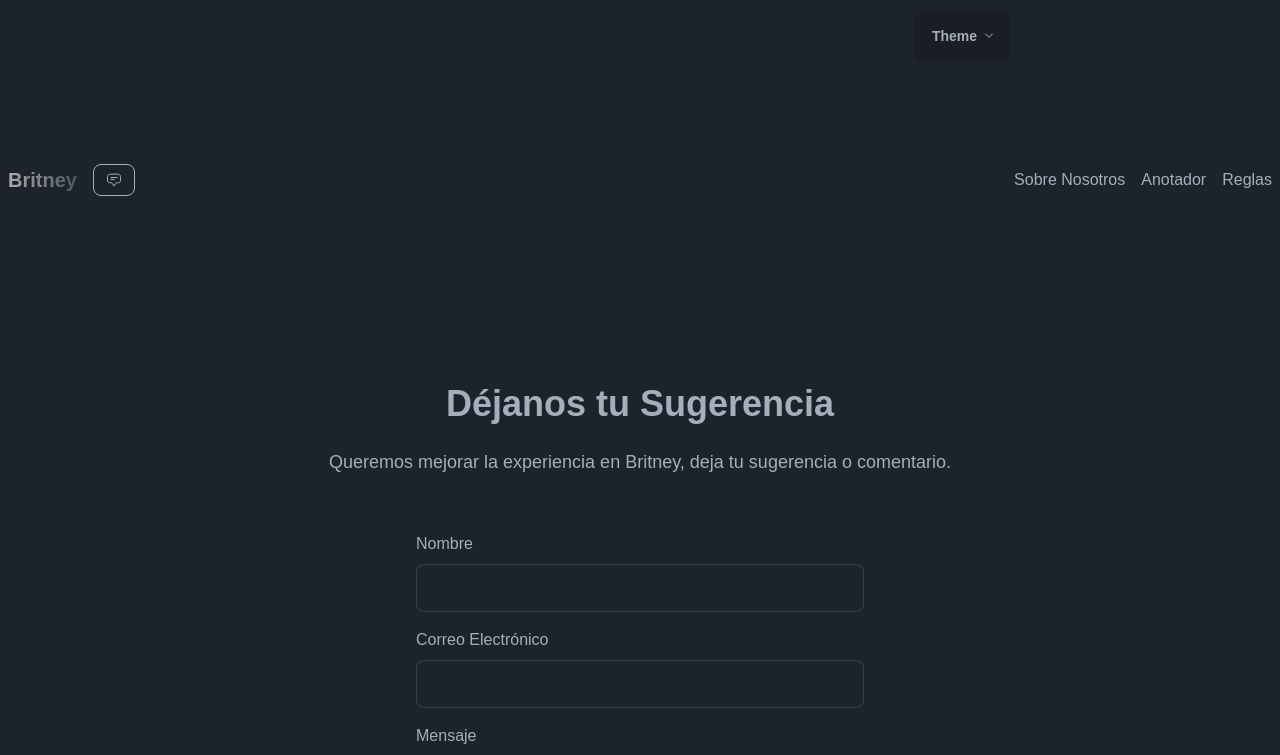
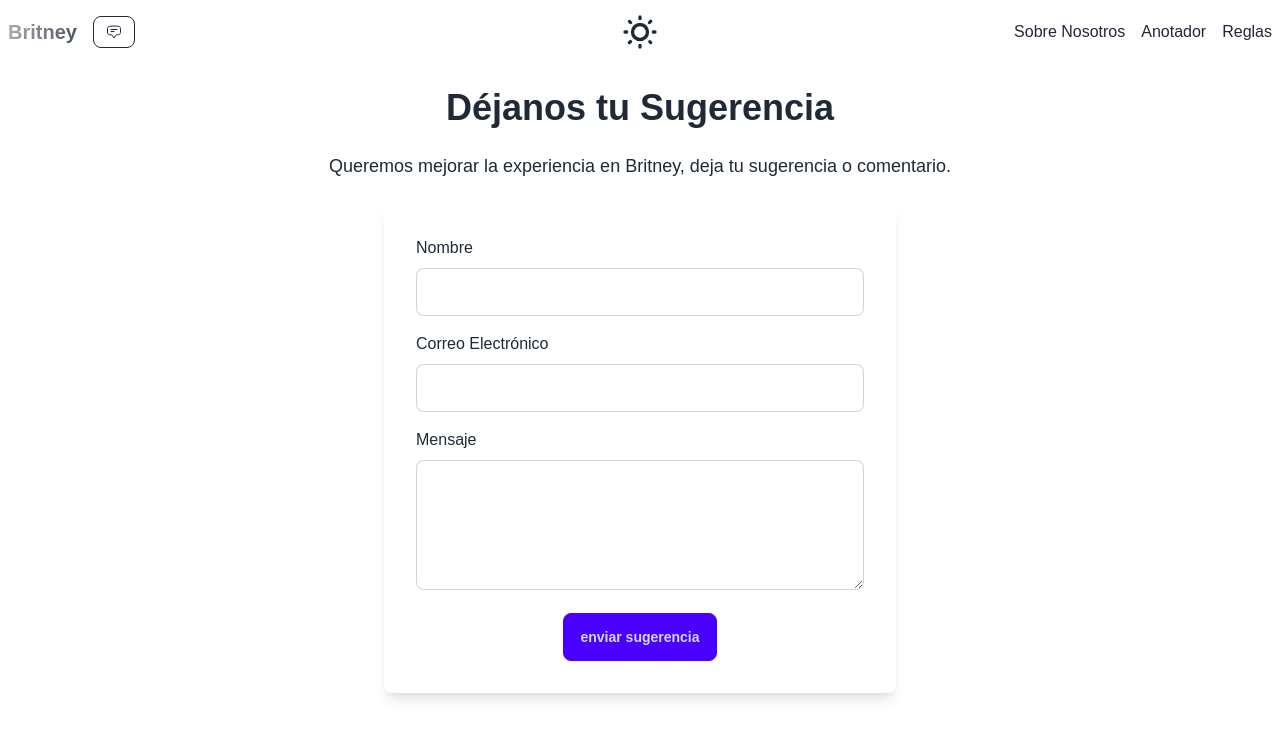
Before and after one commit to Gabito-17/Entre-Nosotros, a React (Create React App) app: page /sugerencias in a window 1280 px wide. Shown: the top 755 px of the page. Built offline with nearby package versions, Linux system fonts and the light colour scheme.

Commit message:
Adicion de Modal, correccion de temas

```diff
--- a/src/components/ChangeTheme.js
+++ b/src/components/ChangeTheme.js
@@ -1,92 +1,27 @@
-import React, { useEffect, useState } from "react";
+import React from "react";
 
 const ThemeToggle = () => {
-  const [theme, setTheme] = useState("default");
-
-  useEffect(() => {
-    // Aplica el tema al elemento <html>
-    document.documentElement.setAttribute("data-theme", theme);
-  }, [theme]);
-
-  const handleThemeChange = (event) => {
-    setTheme(event.target.value);
-  };
-
   return (
-    <div className="dropdown mb-72">
-      <div tabIndex={0} role="button" className="btn m-1">
-        Theme
-        <svg
-          width="12px"
-          height="12px"
-          className="inline-block h-2 w-2 fill-current opacity-60"
-          xmlns="http://www.w3.org/2000/svg"
-          viewBox="0 0 2048 2048"
-        >
-          <path d="M1799 349l242 241-1017 1017L7 590l242-241 775 775 775-775z"></path>
-        </svg>
-      </div>
-      <ul
-        tabIndex={0}
-        className="dropdown-content bg-base-300 rounded-box z-[1] w-52 p-2 shadow-2xl"
+    <label className="swap swap-rotate">
+      {/* this hidden checkbox controls the state */}
+      <input type="checkbox" className="theme-controller" value="light" />
+      {/* moon icon */}
+      <svg
+        className="swap-on h-10 w-10 fill-current"
+        xmlns="http://www.w3.org/2000/svg"
+        viewBox="0 0 24 24"
       >
-        <li>
-          <input
-            type="radio"
-            name="theme-dropdown"
-            className="theme-controller btn btn-sm btn-block btn-ghost justify-start"
-            aria-label="Default"
-            value="dark"
-            onChange={handleThemeChange}
-            checked={theme === "default"}
-          />
-        </li>
-        <li>
-          <input
-            type="radio"
-            name="theme-dropdown"
-            className="theme-controller btn btn-sm btn-block btn-ghost justify-start"
-            aria-label="Retro"
-            value="retro"
-            onChange={handleThemeChange}
-            checked={theme === "retro"}
-          />
-        </li>
-        <li>
-          <input
-            type="radio"
-            name="theme-dropdown"
-            className="theme-controller btn btn-sm btn-block btn-ghost justify-start"
-            aria-label="Cyberpunk"
-            value="cyberpunk"
-            onChange={handleThemeChange}
-            checked={theme === "cyberpunk"}
-          />
-        </li>
-        <li>
-          <input
-            type="radio"
-            name="theme-dropdown"
-            className="theme-controller btn btn-sm btn-block btn-ghost justify-start"
-            aria-label="Valentine"
-            value="dark"
-            onChange={handleThemeChange}
-            checked={theme === "valentine"}
-          />
-        </li>
-        <li>
-          <input
-            type="radio"
-            name="theme-dropdown"
-            className="theme-controller btn btn-sm btn-block btn-ghost justify-start"
-            aria-label="Aqua"
-            value="light"
-            onChange={handleThemeChange}
-            checked={theme === "light"}
-          />
-        </li>
-      </ul>
-    </div>
+        <path d="M21.64,13a1,1,0,0,0-1.05-.14,8.05,8.05,0,0,1-3.37.73A8.15,8.15,0,0,1,9.08,5.49a8.59,8.59,0,0,1,.25-2A1,1,0,0,0,8,2.36,10.14,10.14,0,1,0,22,14.05,1,1,0,0,0,21.64,13Zm-9.5,6.69A8.14,8.14,0,0,1,7.08,5.22v.27A10.15,10.15,0,0,0,17.22,15.63a9.79,9.79,0,0,0,2.1-.22A8.11,8.11,0,0,1,12.14,19.73Z" />
+      </svg>{" "}
+      {/* sun icon */}
+      <svg
+        className="swap-off h-10 w-10 fill-current"
+        xmlns="http://www.w3.org/2000/svg"
+        viewBox="0 0 24 24"
+      >
+        <path d="M5.64,17l-.71.71a1,1,0,0,0,0,1.41,1,1,0,0,0,1.41,0l.71-.71A1,1,0,0,0,5.64,17ZM5,12a1,1,0,0,0-1-1H3a1,1,0,0,0,0,2H4A1,1,0,0,0,5,12Zm7-7a1,1,0,0,0,1-1V3a1,1,0,0,0-2,0V4A1,1,0,0,0,12,5ZM5.64,7.05a1,1,0,0,0,.7.29,1,1,0,0,0,.71-.29,1,1,0,0,0,0-1.41l-.71-.71A1,1,0,0,0,4.93,6.34Zm12,.29a1,1,0,0,0,.7-.29l.71-.71a1,1,0,1,0-1.41-1.41L17,5.64a1,1,0,0,0,0,1.41A1,1,0,0,0,17.66,7.34ZM21,11H20a1,1,0,0,0,0,2h1a1,1,0,0,0,0-2Zm-9,8a1,1,0,0,0-1,1v1a1,1,0,0,0,2,0V20A1,1,0,0,0,12,19ZM18.36,17A1,1,0,0,0,17,18.36l.71.71a1,1,0,0,0,1.41,0,1,1,0,0,0,0-1.41ZM12,6.5A5.5,5.5,0,1,0,17.5,12,5.51,5.51,0,0,0,12,6.5Zm0,9A3.5,3.5,0,1,1,15.5,12,3.5,3.5,0,0,1,12,15.5Z" />
+      </svg>
+    </label>
   );
 };
 
--- /dev/null
+++ b/src/components/Modal.js
@@ -0,0 +1,28 @@
+import React from "react";
+
+const Modal = () => {
+  return (
+    <div>
+      <button
+        className="btn btn-primary"
+        onClick={() => document.getElementById("my_modal_1").showModal()}
+      >
+        enviar sugerencia
+      </button>
+      <dialog id="my_modal_1" className="modal">
+        <div className="modal-box">
+          <h3 className="font-bold text-lg">Ooops!</h3>
+          <p className="py-4">Intentalo mañana tal vez funcione. </p>
+          <div className="modal-action">
+            <form method="dialog">
+              {/* if there is a button in form, it will close the modal */}
+              <button className="btn">Close</button>
+            </form>
+          </div>
+        </div>
+      </dialog>
+    </div>
+  );
+};
+
+export default Modal;
--- a/src/components/NavBar.js
+++ b/src/components/NavBar.js
@@ -22,9 +22,12 @@ const NavBar = () => {
         </a>
       </div>
 
+      <div className="navbar-center flex items-center">
+        {" "}
+        <ChangeTheme />{" "}
+      </div>
+
       <div className="navbar-end flex items-center">
-        <ChangeTheme />
-
         {/* Menú desplegable para dispositivos móviles */}
         <div className="dropdown dropdown-left lg:hidden">
           <label tabIndex={0} className="btn btn-ghost">
--- a/src/pages/LandingPage.js
+++ b/src/pages/LandingPage.js
@@ -62,7 +62,9 @@ const LandingPage = () => {
           Simplifica la forma en que juegas y mantén todo organizado con
           Britney.
         </p>
-        <button className="btn btn-primary btn-lg">Regístrate ahora</button>
+        <a href="/anotador" className="btn btn-primary btn-lg">
+          Utilizar anotador
+        </a>
       </section>
 
       {/* Footer */}
--- a/src/pages/Party.js
+++ b/src/pages/Party.js
@@ -1,6 +1,6 @@
 import React, { useEffect, useState } from "react";
 
-function Party() {
+function Anotador() {
   const [players, setPlayers] = useState([]);
   const [newPlayerName, setNewPlayerName] = useState("");
   const [roundScores, setRoundScores] = useState([]);
@@ -148,7 +148,7 @@ function Party() {
 
   return (
     <div className="flex justify-center items-center min-h-screen bg-base-100">
-  <div className="rounded-lg mt-2 shadow-lg p-6 w-full max-w-lg border bg-white">
+      <div className="rounded-lg mt-2 shadow-lg p-6 w-full max-w-lg border">
         <div className="flex justify-between items-center mb-4">
           <input
             type="text"
@@ -165,7 +165,9 @@ function Party() {
 
         {players.length > 0 && (
           <div className="mt-6">
-        <h2 className="text-xl font-semibold mb-4 text-center">Ingresar Puntajes</h2>
+            <h2 className="text-xl font-semibold mb-4 text-center">
+              Ingresar Puntajes
+            </h2>
 
             <table className="table table-xs w-full">
               <thead>
@@ -188,7 +190,9 @@ function Party() {
                         min="0"
                         max="100"
                         value={(roundScores[index] || {})[player.name] || ""}
-                    onChange={(e) => handleInputChange(e, index, player.name)}
+                        onChange={(e) =>
+                          handleInputChange(e, index, player.name)
+                        }
                         className="input input-bordered w-20"
                       />
                       <button
@@ -212,7 +216,10 @@ function Party() {
                 {losingPlayer} ha perdido. ¿Quieres seguir jugando?
               </h2>
               <div className="modal-action">
-            <button onClick={handleContinueGame} className="btn btn-success">
+                <button
+                  onClick={handleContinueGame}
+                  className="btn btn-success"
+                >
                   Sí
                 </button>
                 <button onClick={handleEndGame} className="btn btn-error">
@@ -225,7 +232,9 @@ function Party() {
 
         {players.length > 0 && (
           <div className="my-6">
-        <h2 className="text-xl font-semibold text-center">Historial de Puntajes</h2>
+            <h2 className="text-xl font-semibold text-center">
+              Historial de Puntajes
+            </h2>
             <div className="my-4 flex justify-between items-center">
               <h3 className="text-lg font-semibold">{`Total de Jugadores: ${players.length}`}</h3>
               <button onClick={loadRound} className="btn btn-accent">
@@ -286,8 +295,7 @@ function Party() {
         )}
       </div>
     </div>
-
   );
 }
 
-export default Party;
+export default Anotador;
--- a/src/pages/SuggestionPage.js
+++ b/src/pages/SuggestionPage.js
@@ -1,4 +1,5 @@
 import React, { useState } from "react";
+import Modal from "../components/Modal";
 
 const SuggestionsPage = () => {
   const [name, setName] = useState("");
@@ -77,9 +78,7 @@ const SuggestionsPage = () => {
             ></textarea>
           </div>
 
-          <button type="submit" className="btn btn-primary w-full">
-            Enviar Sugerencia
-          </button>
+          <Modal />
         </form>
       </div>
     </div>
```
Lines whose indentation alone changed are shown as unchanged.
